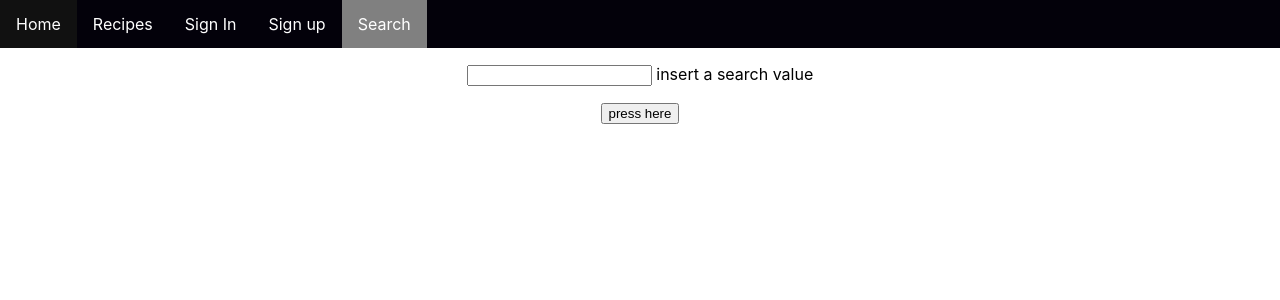
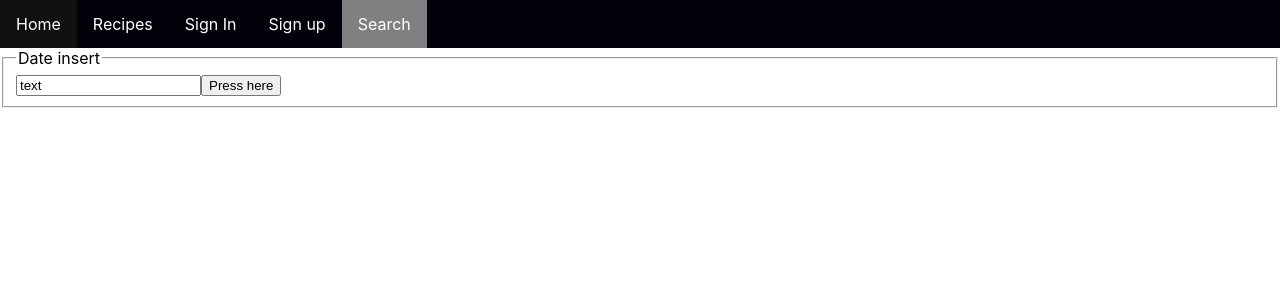
Before and after one commit to fred8728/DAT_3sem_Sys, a React (Create React App) app in the folder frontend/: page /Search in a window 1280 px wide. Shown: the top 300 px of the page. Built offline with nearby package versions, Linux system fonts and the light colour scheme; the HTML template or start-up script is replaced by a standard one.

Commit message:
changethe searchpage opsset

```diff
--- a/frontend/src/SearchPage.js
+++ b/frontend/src/SearchPage.js
@@ -13,16 +13,13 @@ export default function SearchPage() {
   return (
     <div>
       <form>
-        <p>
-        <input type="text" /> <label> insert a search value</label>
-        </p>
-        {/* <p> test </p> */}
-        <p>
-        <input type ="button" value="press here"/></p>
-        <div>
-        {/* implemt a return method here */}
+        <fieldset>
+          <legend>Date insert</legend>
+          <input value="text" type="text" />
+          <input type="button" value="Press here" />
+        </fieldset>
 
-        </div>
+        <div>{/* implemt a return method here */}</div>
       </form>
     </div>
   );
```
